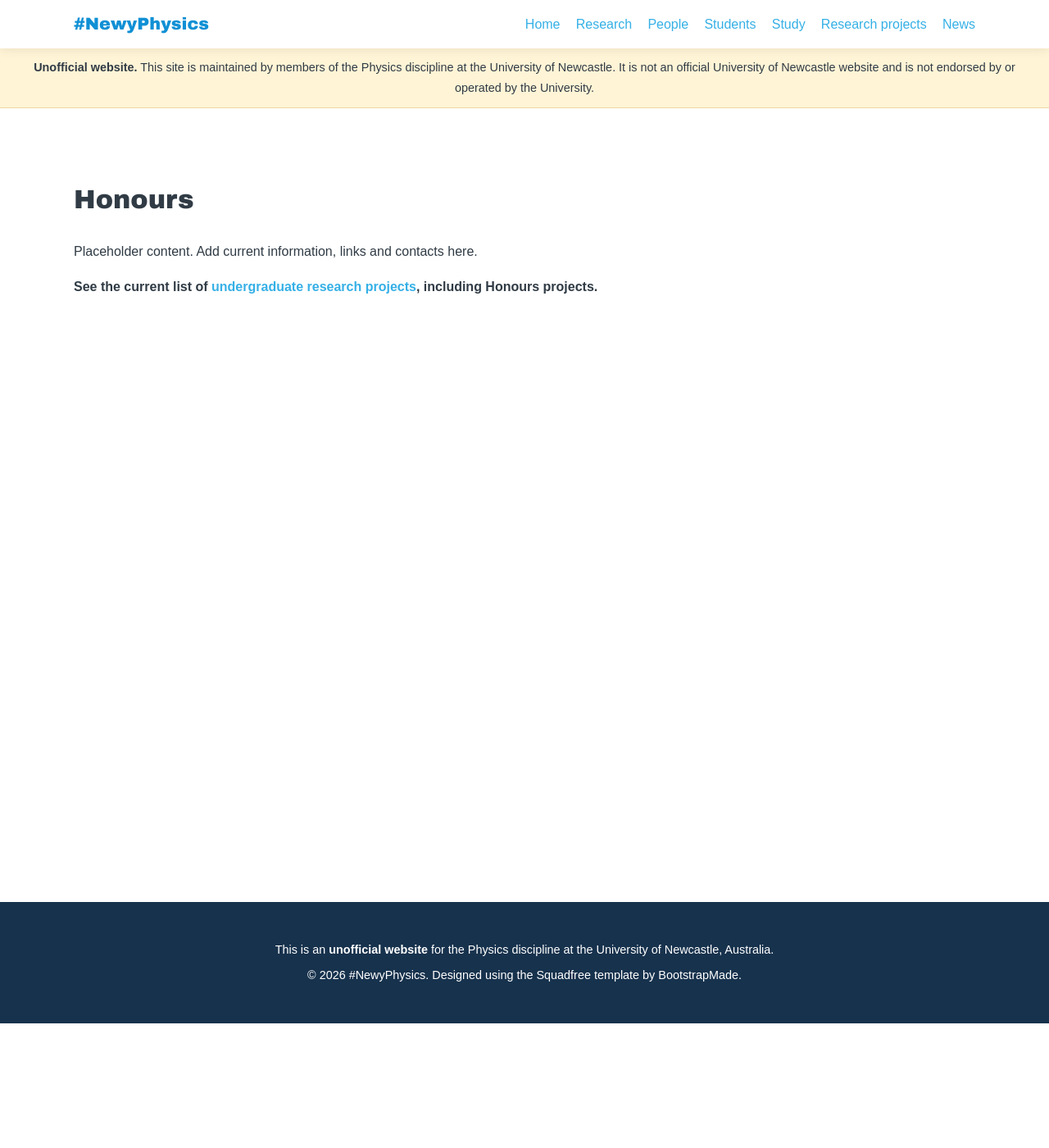
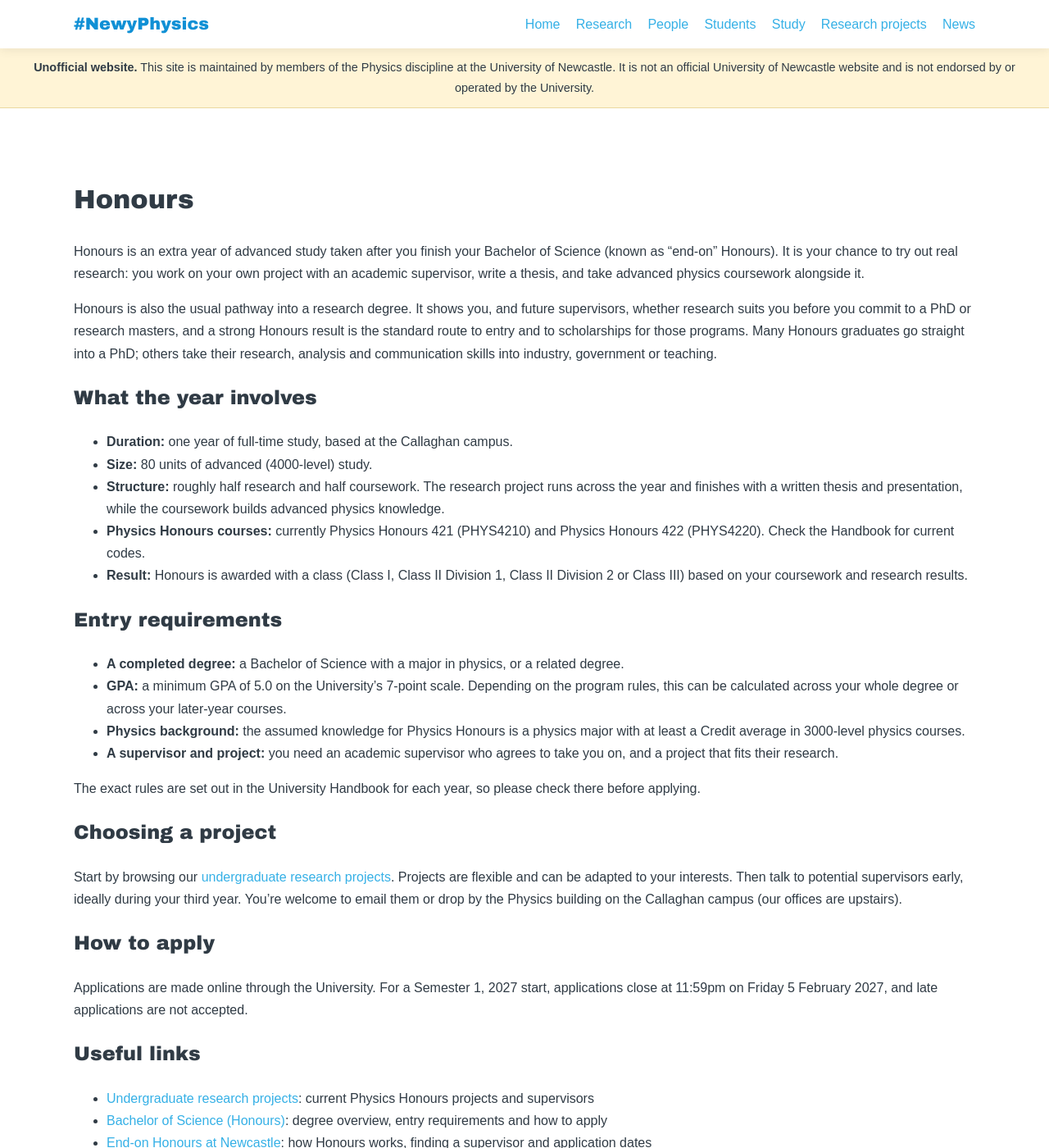
Before and after one commit to NewyPhysics/unofficial_homepage, a Jekyll site: the page built from _teaching/honours.md, in a window 1280 px wide and 1400 px high. Shown: the whole window at 82% size. Built offline with Jekyll 4.4.1, drawn with Linux system fonts in a browser that asks for light colours; some of the changed text lies outside the part shown.

Commit message:
Write the Honours page: what Honours is, structure, entry requirements, applying
Co-Authored-By: Claude Opus 5.5 <noreply@anthropic.com>
Claude-Session: https://claude.ai/code/session_01LYcBCLwvG5rvH6dJMd99nN

```diff
--- a/_teaching/honours.md
+++ b/_teaching/honours.md
@@ -1,7 +1,41 @@
 ---
 title: Honours
-summary: Honours research, supervisors and project opportunities.
+summary: A year of research after your degree, and the best way to find out whether a PhD is for you.
 ---
-Placeholder content. Add current information, links and contacts here.
+Honours is an extra year of advanced study taken after you finish your Bachelor of Science (known as "end-on" Honours). It is your chance to try out real research: you work on your own project with an academic supervisor, write a thesis, and take advanced physics coursework alongside it.
 
-**See the current list of [undergraduate research projects]({{ '/projects/undergraduate-research/' | relative_url }}), including Honours projects.**
+Honours is also the usual pathway into a research degree. It shows you, and future supervisors, whether research suits you before you commit to a PhD or research masters, and a strong Honours result is the standard route to entry and to scholarships for those programs. Many Honours graduates go straight into a PhD; others take their research, analysis and communication skills into industry, government or teaching.
+
+## What the year involves
+
+- **Duration:** one year of full-time study, based at the Callaghan campus.
+- **Size:** 80 units of advanced (4000-level) study.
+- **Structure:** roughly half research and half coursework. The research project runs across the year and finishes with a written thesis and presentation, while the coursework builds advanced physics knowledge.
+- **Physics Honours courses:** currently Physics Honours 421 (PHYS4210) and Physics Honours 422 (PHYS4220). Check the Handbook for current codes.
+- **Result:** Honours is awarded with a class (Class I, Class II Division 1, Class II Division 2 or Class III) based on your coursework and research results.
+
+## Entry requirements
+
+- **A completed degree:** a Bachelor of Science with a major in physics, or a related degree.
+- **GPA:** a minimum GPA of 5.0 on the University's 7-point scale. Depending on the program rules, this can be calculated across your whole degree or across your later-year courses.
+- **Physics background:** the assumed knowledge for Physics Honours is a physics major with at least a Credit average in 3000-level physics courses.
+- **A supervisor and project:** you need an academic supervisor who agrees to take you on, and a project that fits their research.
+
+The exact rules are set out in the University Handbook for each year, so please check there before applying.
+
+## Choosing a project
+
+Start by browsing our [undergraduate research projects]({{ '/projects/undergraduate-research/' | relative_url }}). Projects are flexible and can be adapted to your interests. Then talk to potential supervisors early, ideally during your third year. You're welcome to email them or drop by the Physics building on the Callaghan campus (our offices are upstairs).
+
+## How to apply
+
+Applications are made online through the University. For a Semester 1, 2027 start, applications close at 11:59pm on Friday 5 February 2027, and late applications are not accepted.
+
+## Useful links
+
+- [Undergraduate research projects]({{ '/projects/undergraduate-research/' | relative_url }}): current Physics Honours projects and supervisors
+- [Bachelor of Science (Honours)](https://www.newcastle.edu.au/degrees/bachelor-of-science-honours): degree overview, entry requirements and how to apply
+- [End-on Honours at Newcastle](https://www.newcastle.edu.au/study/undergraduate/end-on-honours): how Honours works, finding a supervisor and application dates
+- [University Handbook](https://handbook.newcastle.edu.au/): current program rules and course codes
+
+*This page is an unofficial overview. The University of Newcastle website and Handbook are the authoritative sources for entry requirements and enrolment.*
```
